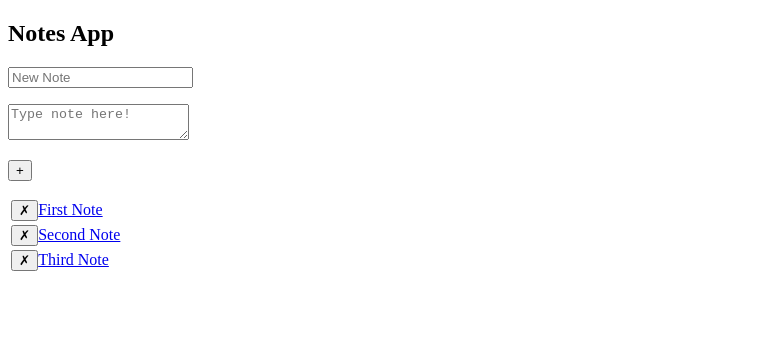
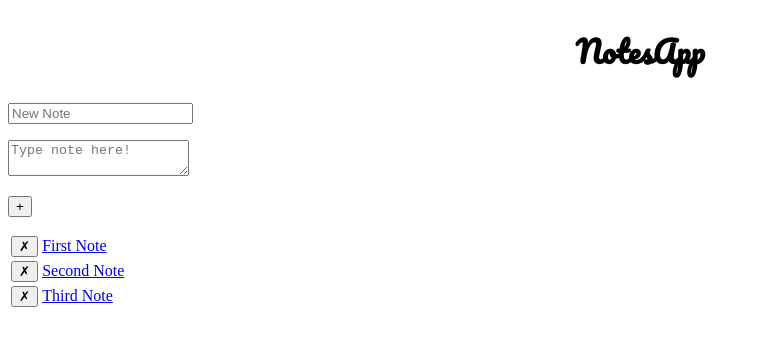
Before and after one commit to ssatyal/notes, a plain HTML site: page index.html in a window 1280 px wide. Shown: the whole page, without its empty margins (0-761 px from the left). Drawn offline with nearby package versions, Linux system fonts and the light colour scheme; some packages are replaced by stand-ins of ours.

Commit message:
fixes html div issue in table, click when hitting X no longer opens note

```diff
--- a/index.html
+++ b/index.html
@@ -3,13 +3,15 @@
   <head>
     <meta charset="utf-8">
     <title>Notes App</title>
+    <link rel="stylesheet" type="text/css" href="http://fonts.googleapis.com/css?family=Pacifico" />
+    <link rel="stylesheet" type="text/css" href="style.css"/>
     <script src="https://ajax.googleapis.com/ajax/libs/angularjs/1.5.7/angular.min.js"></script>
     <script src="https://cdnjs.cloudflare.com/ajax/libs/angular-ui-router/0.3.1/angular-ui-router.min.js"></script>
     <script src="https://ajax.googleapis.com/ajax/libs/angularjs/1.2.7/angular-resource.min.js"></script>
     <script src="app.js"></script>
   </head>
   <body>
-  <h2>Notes App</h2>
+  <h2>NotesApp</h2>
   <div data-ng-controller="notes_controller as vm">
     <div colspan="1">
         <input type="text" data-ng-model="vm.note.name" placeholder="New Note" id="notename"/>
@@ -19,8 +21,11 @@
     <table data-ng-table="notesTable">
       <tr data-ng-repeat="note in vm.notes track by $index">
         <td>
+          <button data-ng-click="vm.destroy(note)">&cross;</button>
+        </td>
+        <td>
           <div ng-click="vm.expand(note)">
-            <button data-ng-click="vm.destroy(note)">&cross;</button><a href="#">{{note.name}}</a>
+            <a href="#">{{note.name}}</a>
           </div>
         </td>
         <td>
--- a/style.css
+++ b/style.css
@@ -0,0 +1,5 @@
+h2 {
+  font-family: "Pacifico", cursive;
+  font-size: 30px;
+  text-align: center;
+}
```
